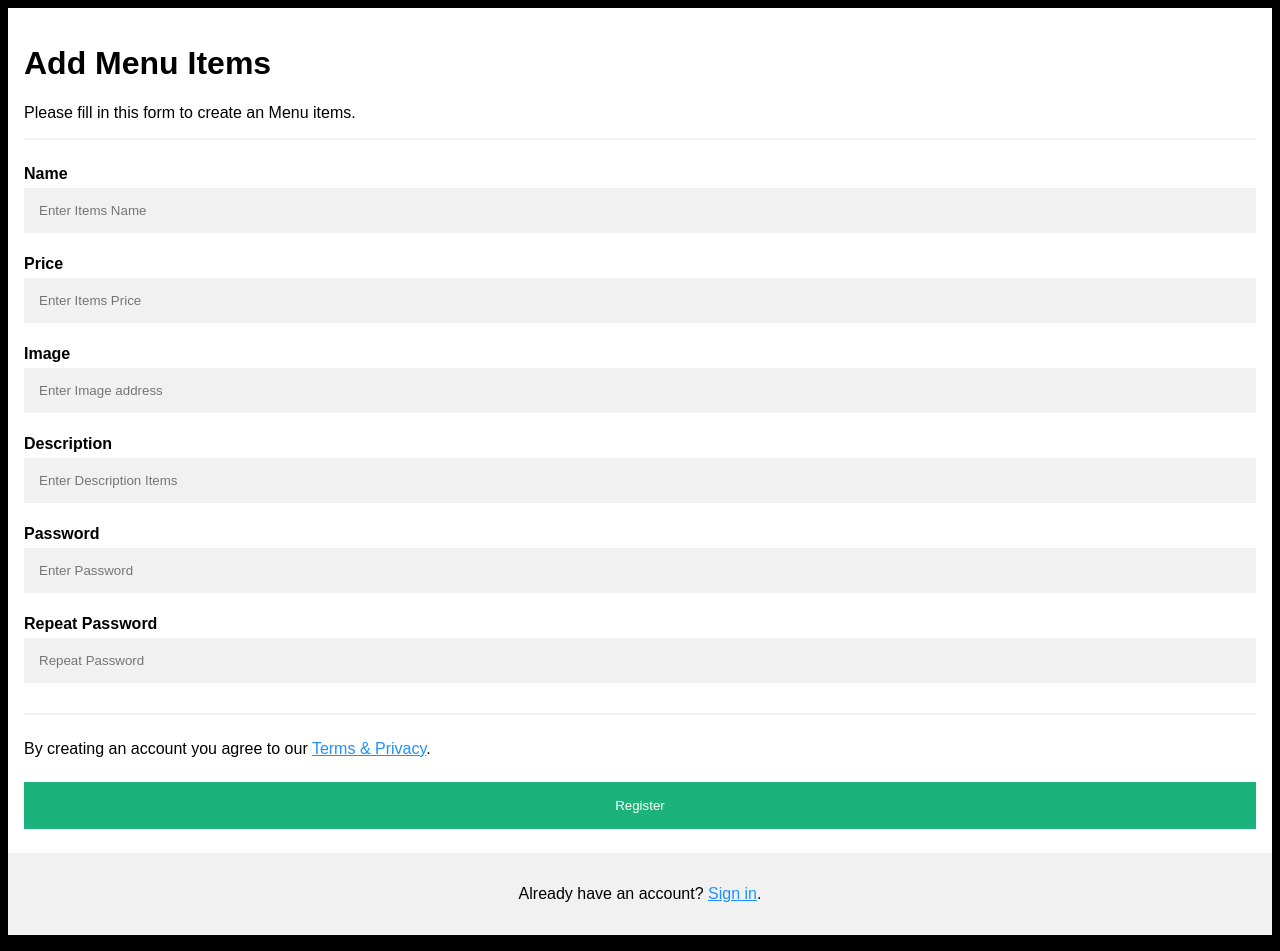
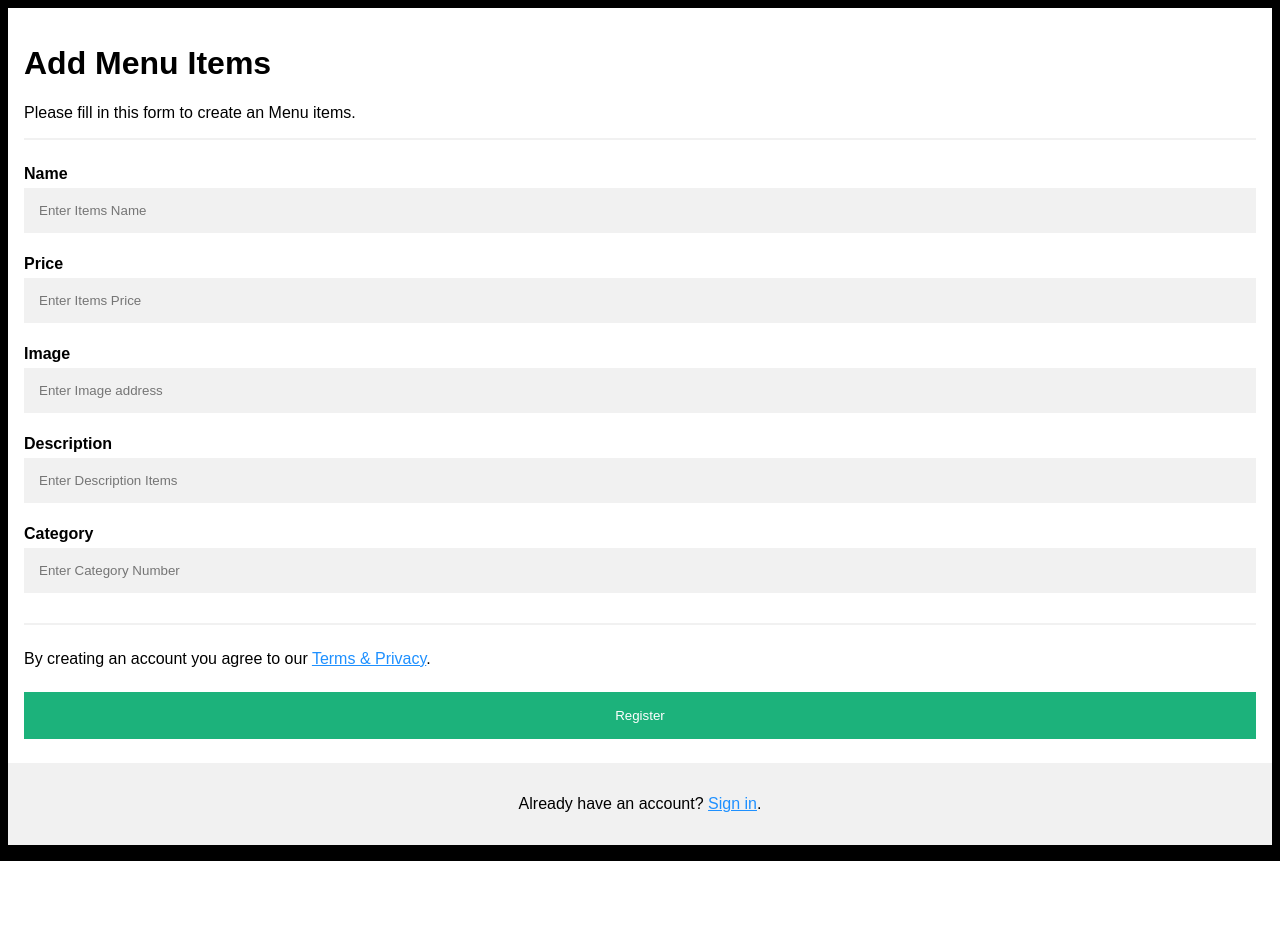
Before and after one commit to armangiter/maktab64-cafe-project, a Flask app: page /menuitem in a window 1280 px wide. After the commit the page ends 861 px from the top, so only its background shows below. Run offline with Flask 2, Linux system fonts and the light colour scheme.

Commit message:
refactor : category label

```diff
--- a/templates/menuitems.html
+++ b/templates/menuitems.html
@@ -85,11 +85,10 @@
         <label><b>Description</b></label>
         <input type="text" placeholder="Enter Description Items" name="description" id="description" required="">
 
-        <label><b>Password</b></label>
-        <input type="password" placeholder="Enter Password" name="password" id="psw" required="">
+        <label><b>Category</b></label>
+        <input type="text" placeholder="Enter Category Number" name="category" id="category" required="">
 
-        <label><b>Repeat Password</b></label>
-        <input type="password" placeholder="Repeat Password" name="psw-repeat" id="psw-repeat" required="">
+
         <hr>
         <p>By creating an account you agree to our <a href="#">Terms &amp; Privacy</a>.</p>
 
```
